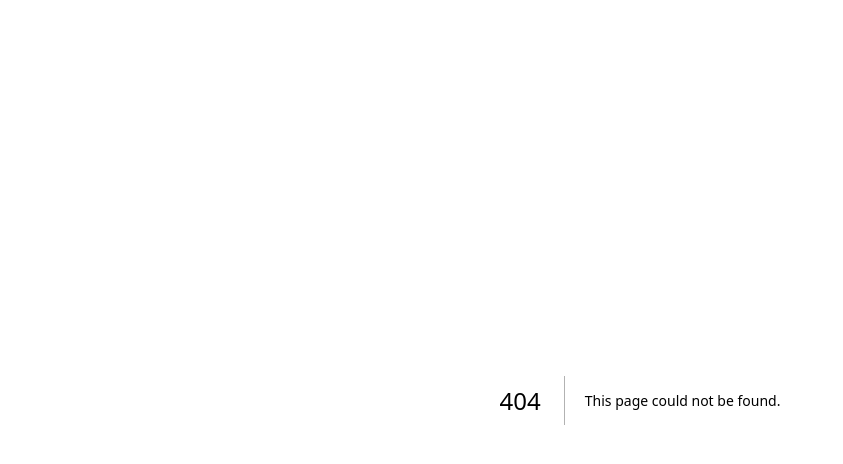
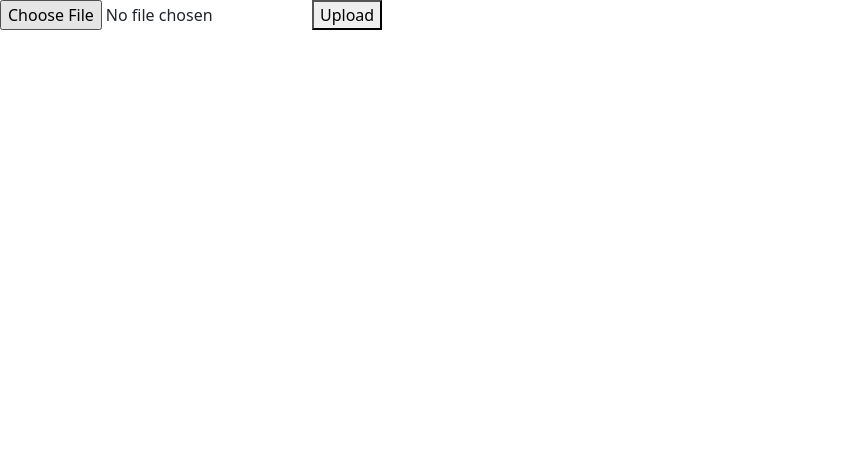
Before and after one commit to ihamiltonelaquil/lunch-and-learn-internal-FE, a Next.js app: page /attachments in a window 1280 px wide. Before the commit this address had no page. Shown: the top 464 px of the page, without its empty margins (0-843 px from the left). Built offline with nearby package versions, Linux system fonts and the light colour scheme.

Commit message:
Small refactoring on cardtest, testing an attachments page for API uploads

```diff
--- /dev/null
+++ b/pages/attachments.tsx
@@ -0,0 +1,35 @@
+import { useState } from "react";
+
+export default function Attachments(){
+
+    const [file, setFile] = useState<File | null>(null)
+
+    function handleFileChange(event: React.ChangeEvent<HTMLInputElement>) {
+        const fileList = event.target.files;
+        if (fileList) {
+            setFile(fileList[0]);
+        }
+    }
+
+    async function handleSubmit(event: React.FormEvent<HTMLFormElement>) {
+        event.preventDefault();
+        const data = new FormData();
+        if (file) {
+            data.append("file", file);
+            const res = await fetch("https://localhost:555/api/LunchAndLearn/upload", {
+                method: "POST",
+                body: data,
+            });
+        }
+
+    }
+
+    return(
+
+    <form onSubmit={handleSubmit}>
+        <input type="file" onChange={handleFileChange} />
+        <button type="submit">Upload</button>
+    </form>
+
+    )
+}
--- a/pages/cardTest.tsx
+++ b/pages/cardTest.tsx
@@ -6,7 +6,7 @@ import { useState } from "react";
 import ExpandedMeetingCard from "../components/Cards/ExpandedMeetingCard";
 import { DarkBG } from "../components/styledComponents";
 
-export default function cardTest(){
+export default function CardTest(){
 
     const data =
         [
@@ -63,7 +63,7 @@ export default function cardTest(){
             lazyLoad: "ondemand",
             swipeToSlide: true,
             onLazyLoad: function(){
-                return 3;
+                console.log("Lazy Load")
             },
             afterChange: (current: number) => setExpandedCardData(data[current]),
         };
```
